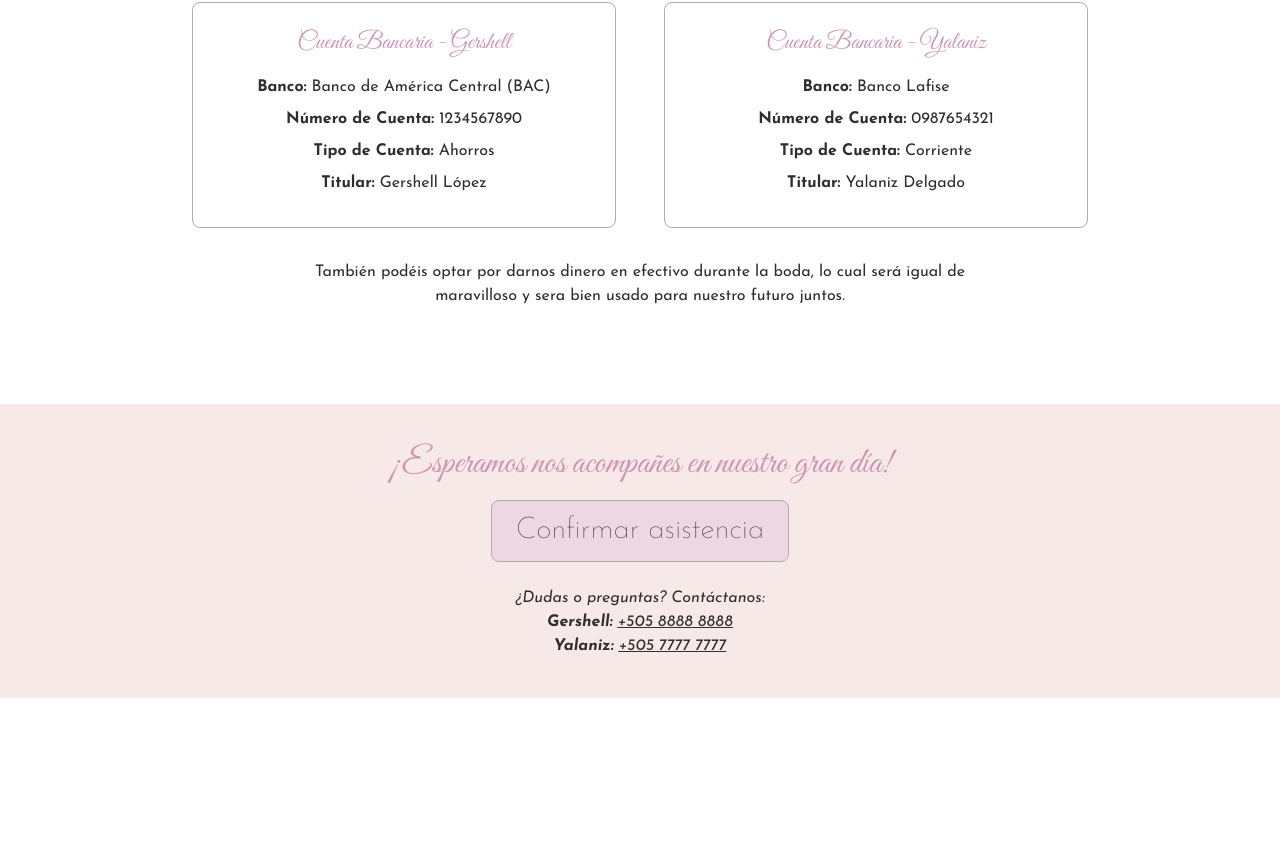
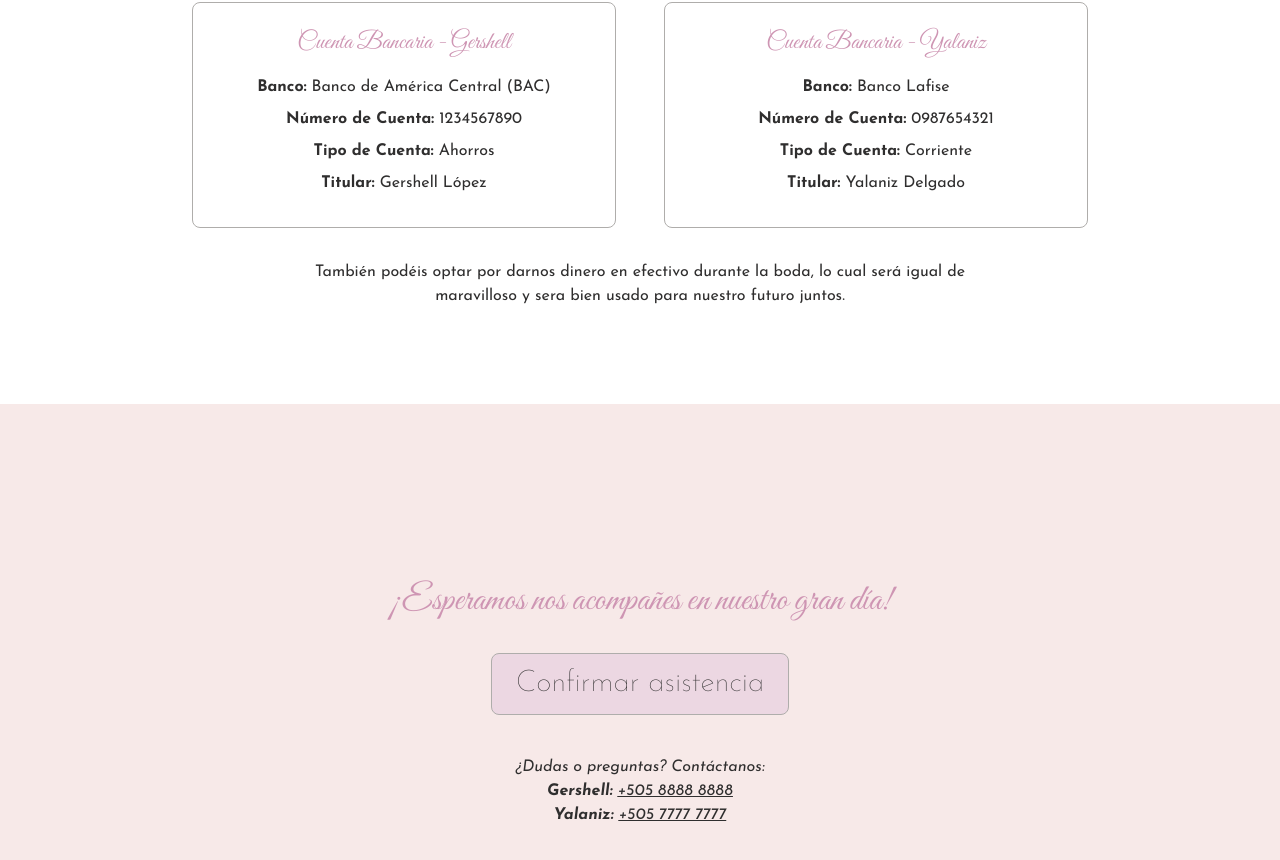
Before and after one commit to hershey1990/my-wedding-gy, a Preact app: page / in a window 1280 px wide. Shown: the part 3660-4520 px from the top of the page. Before the commit the page ends 4358 px from the top, so only its background shows below. Built offline with nearby package versions, Linux system fonts and the light colour scheme.

Commit message:
update ConfirmReservation component to set fixed height and improve layout consistency

```diff
--- a/src/components/ConfirmReservation.tsx
+++ b/src/components/ConfirmReservation.tsx
@@ -2,7 +2,7 @@ export default () => {
   return (
     <section
       id="rsvp"
-      class="w-full h-auto py-10 bg-[var(--color-primary)] flex flex-col items-center justify-center text-center p-4"
+      class="w-full h-[600px] bg-[var(--color-primary)] flex flex-col items-center justify-center text-center p-4 gap-4"
     >
       {/* Esperamos nos acompañes */}
       <h2 class="text-3xl md:text-4xl font-heading font-thin mb-4">
```
